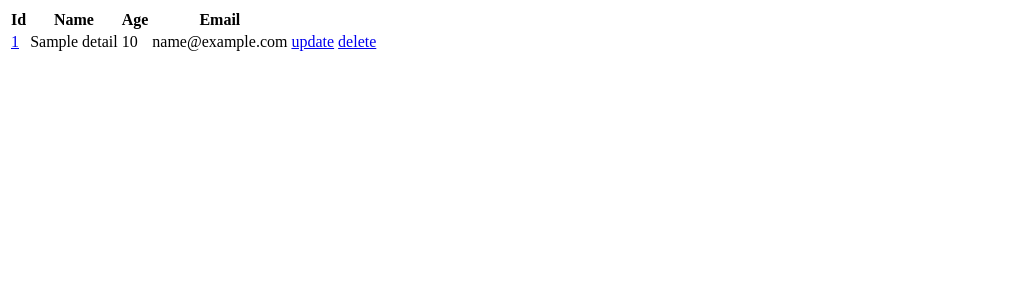
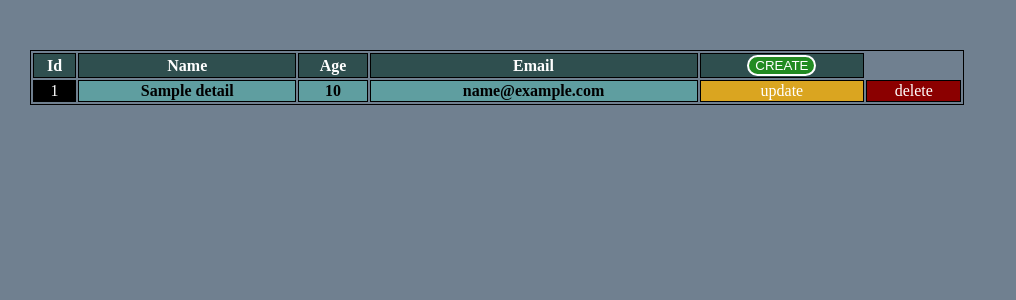
Before and after one commit to subhamkumarmal/CLASSBASED_CURD_OPERATIONS, a Django app: page /app/list in a window 1280 px wide. Shown: the top 300 px of the page, without its empty margins (0-1016 px from the left). Run offline with Django 3.2, Linux system fonts and the light colour scheme; tables that the repository leaves empty hold one stand-in row (values such as "Sample post").

Commit message:
second commit

```diff
--- /dev/null
+++ b/app/static/app/css/table.css
@@ -0,0 +1,58 @@
+body{
+    margin: 0;
+    padding: 0;
+    box-sizing: border-box;
+    background-color: slategrey;
+}
+
+table{
+    text-align: center;
+    margin-left: 30px;
+    margin-top:50px;
+}
+table, th, td {
+  border: 1px solid black;
+}
+
+#update{
+    background-color: goldenrod;
+
+}
+#delete{
+    background-color: darkred;
+
+}
+.a1{
+    color: white;
+   text-decoration: none;
+}
+
+th{
+    background-color: darkslategray;
+    color: white;
+}
+
+.std{
+    background-color: cadetblue;
+    font-weight: bolder;
+}
+
+.no{
+    background-color: black;
+    color: white;
+}
+
+#no{
+    color: white;
+    text-decoration: none;
+}
+.bton{
+    width: auto;
+    background-color:forestgreen;
+    border-radius: 20px;
+    border:2px solid white;
+}
+#bton{
+    color: white;
+    text-decoration: none;
+}
--- a/app/templates/app/details_list.html
+++ b/app/templates/app/details_list.html
@@ -3,26 +3,30 @@
 <head>
     <meta charset="UTF-8">
     <title>Title</title>
+    {% load static %}
+    <link rel="stylesheet" href="{% static 'app/css/table.css' %}">
 </head>
 <body>
-<table >
+<table style="width:73%" >
 <thead>
 <tr>
 <th>Id</th>
 <th>Name</th>
 <th>Age</th>
 <th>Email</th>
+<th><button type="button" class="bton"><a id="bton" href="/app">CREATE</a></button></th>
+
 </tr>
 </thead>
 <tbody>
 {% for d in details_list %}
 <tr>
-<td><a href="/app/details/{{d.id}}">{{ d.id }}</a></td>
-<td>{{ d.name }}</td>
-<td>{{ d.age }}</td>
-<td>{{ d.email }}</td>
-<td><a href="/app/update/{{d.id}}">update</a></td>
-<td><a href="/app/delete/{{d.id}}">delete</a></td>
+<td class="no"><a id="no" href="/app/details/{{d.id}}">{{ d.id }}</a></td>
+<td class="std">{{ d.name }}</td>
+<td class="std">{{ d.age }}</td>
+<td class="std">{{ d.email }}</td>
+<td id="update"><a class="a1" href="/app/update/{{d.id}}">update</a></td>
+<td id="delete"><a class="a1" href="/app/delete/{{d.id}}">delete</a></td>
 </tr>
 
 {% endfor %}
--- a/app/urls.py
+++ b/app/urls.py
@@ -3,7 +3,7 @@ from . import views
 
 urlpatterns=[
     path('',views.CreateDetails.as_view()),
-    path('list',views.DetailList.as_view()),
+    path('list',views.DetailList.as_view(),name="list"),
     path('details/<int:pk>',views.DetailsViews.as_view()),
     path('update/<int:pk>',views.DetailsUpdata.as_view()),
     path('delete/<int:pk>',views.DetailsDelete.as_view())
--- a/app/views.py
+++ b/app/views.py
@@ -1,4 +1,5 @@
-from django.shortcuts import render
+from django.shortcuts import render, redirect
+from django.urls import reverse, reverse_lazy
 from django.views.generic import CreateView,ListView,DetailView,UpdateView,DeleteView
 from .models import Details
 
@@ -7,6 +8,7 @@ from .models import Details
 class CreateDetails(CreateView):
     model = Details
     fields = ('name','age','email')
+    success_url = reverse_lazy('list')
 
 class DetailList(ListView):
     model = Details
@@ -17,6 +19,8 @@ class DetailsViews(DetailView):
 class DetailsUpdata(UpdateView):
     model=Details
     fields = ('name','age','email')
+    success_url = reverse_lazy('list')
 
-class DetailsDelete(DetailsViews):
+class DetailsDelete(DeleteView):
     model = Details
+    success_url = reverse_lazy('list')
--- a/project/urls.py
+++ b/project/urls.py
@@ -18,6 +18,7 @@ from django.urls import path,include
 
 urlpatterns = [
     path('admin/', admin.site.urls),
-    path('app/',include('app.urls'))
+    path('app/',include('app.urls')),
+
 
 ]
```
